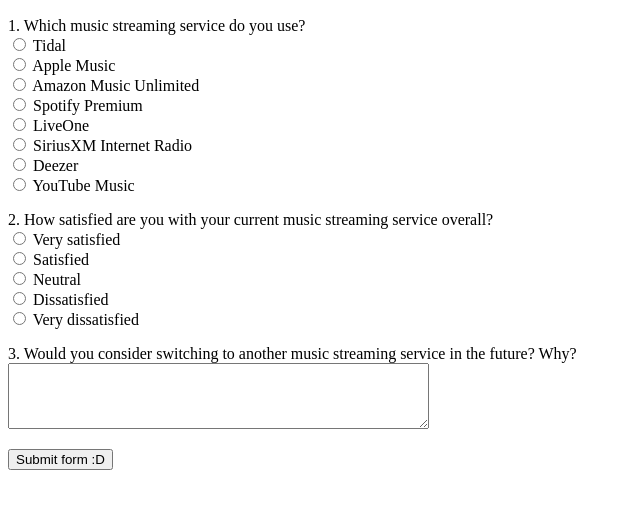
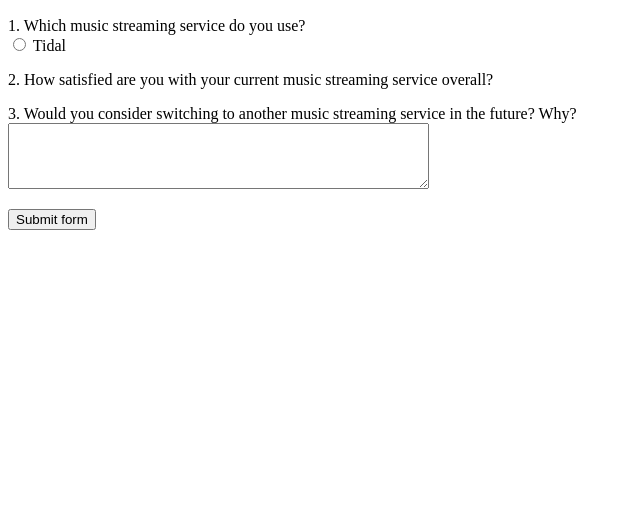
Before and after one commit to AngeliqueCampo/HTML-and-CSS-Fundamentals-3, a plain HTML site: page index.html in a window 1280 px wide. Shown: the part 50-558 px from the top of the page, without its empty margins (0-640 px from the left). Drawn offline with Linux system fonts and the light colour scheme.

Commit message:
Add files via upload

```diff
--- a/index.html
+++ b/index.html
@@ -9,39 +9,17 @@
 
   <h2>Music Streaming Service Survey</h2>
 
-  <form id="musicSurveyForm" action="submit.php" method="post">
+  <form id="musicSurveyForm" action="index1.html" method="post">
     <p>
       <label for="streamingService">1. Which music streaming service do you use?</label><br>
       <input type="radio" id="tidal" name="streamingService" value="Tidal">
       <label for="tidal">Tidal</label><br>
-      <input type="radio" id="appleMusic" name="streamingService" value="Apple Music">
-      <label for="appleMusic">Apple Music</label><br>
-      <input type="radio" id="amazonMusic" name="streamingService" value="Amazon Music Unlimited">
-      <label for="amazonMusic">Amazon Music Unlimited</label><br>
-      <input type="radio" id="spotify" name="streamingService" value="Spotify Premium">
-      <label for="spotify">Spotify Premium</label><br>
-      <input type="radio" id="liveOne" name="streamingService" value="LiveOne">
-      <label for="liveOne">LiveOne</label><br>
-      <input type="radio" id="siriusXM" name="streamingService" value="SiriusXM Internet Radio">
-      <label for="siriusXM">SiriusXM Internet Radio</label><br>
-      <input type="radio" id="deezer" name="streamingService" value="Deezer">
-      <label for="deezer">Deezer</label><br>
-      <input type="radio" id="youtubeMusic" name="streamingService" value="YouTube Music">
-      <label for="youtubeMusic">YouTube Music</label>
+      <!-- Rest of the radio buttons -->
     </p>
 
     <p>
       <label for="satisfaction">2. How satisfied are you with your current music streaming service overall?</label><br>
-      <input type="radio" id="verySatisfied" name="satisfaction" value="Very satisfied">
-      <label for="verySatisfied">Very satisfied</label><br>
-      <input type="radio" id="satisfied" name="satisfaction" value="Satisfied">
-      <label for="satisfied">Satisfied</label><br>
-      <input type="radio" id="neutral" name="satisfaction" value="Neutral">
-      <label for="neutral">Neutral</label><br>
-      <input type="radio" id="dissatisfied" name="satisfaction" value="Dissatisfied">
-      <label for="dissatisfied">Dissatisfied</label><br>
-      <input type="radio" id="veryDissatisfied" name="satisfaction" value="Very dissatisfied">
-      <label for="veryDissatisfied">Very dissatisfied</label>
+      <!-- Radio buttons for satisfaction -->
     </p>
 
     <p>
@@ -49,20 +27,8 @@
       <textarea id="switchingReason" name="switchingReason" rows="4" cols="50"></textarea>
     </p>
 
-    <button type="submit">Submit form :D</button>
+    <button type="submit">Submit form</button>
   </form>
-
-  <div id="thankYouMessage" style="display: none;">
-    <h3>Thank you for answering this form!</h3>
-  </div>
-
-  <script>
-    document.getElementById("musicSurveyForm").addEventListener("submit", function(event) {
-      event.preventDefault();
-      document.getElementById("musicSurveyForm").style.display = "none";
-      document.getElementById("thankYouMessage").style.display = "block";
-    });
-  </script>
 
 </body>
 </html>
```
